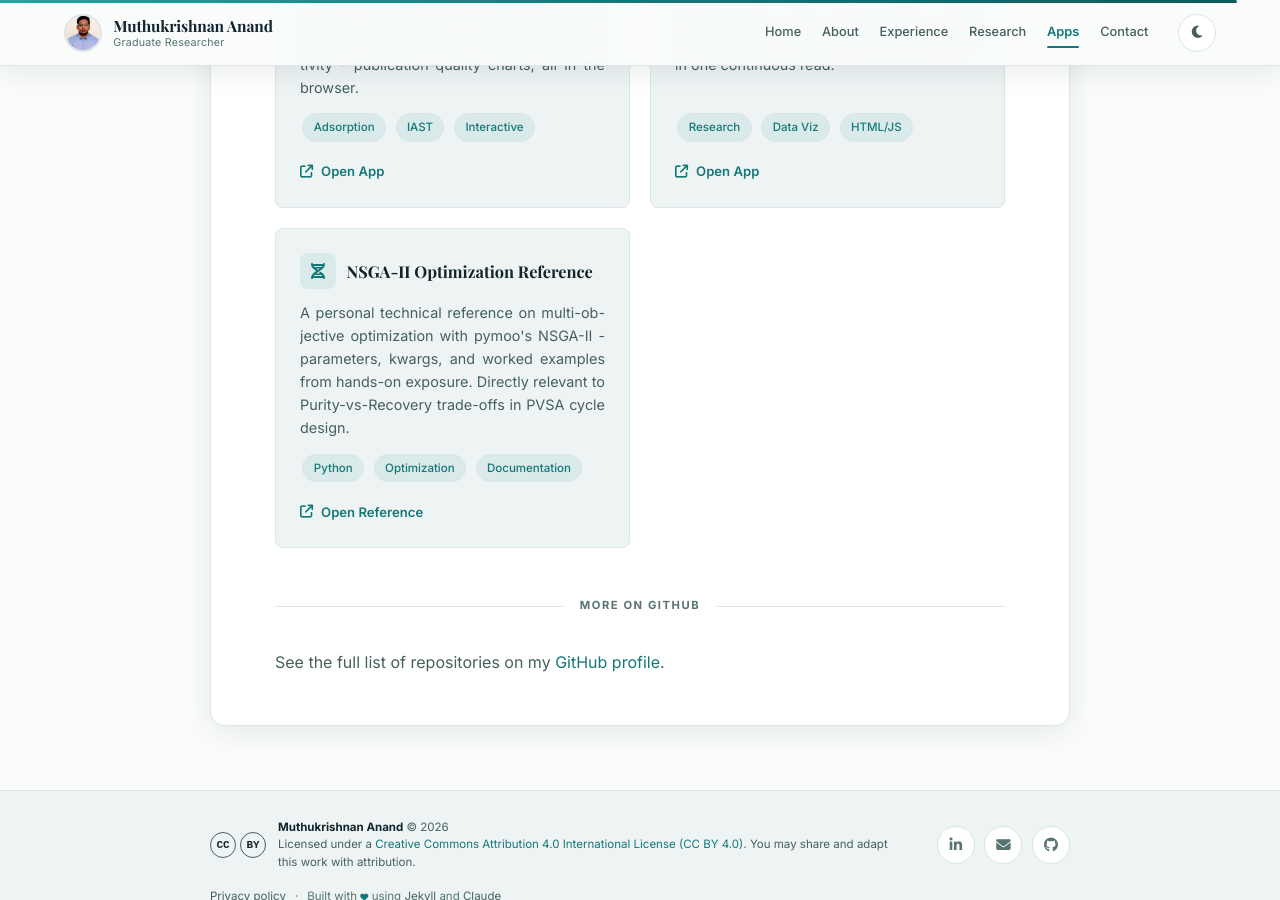
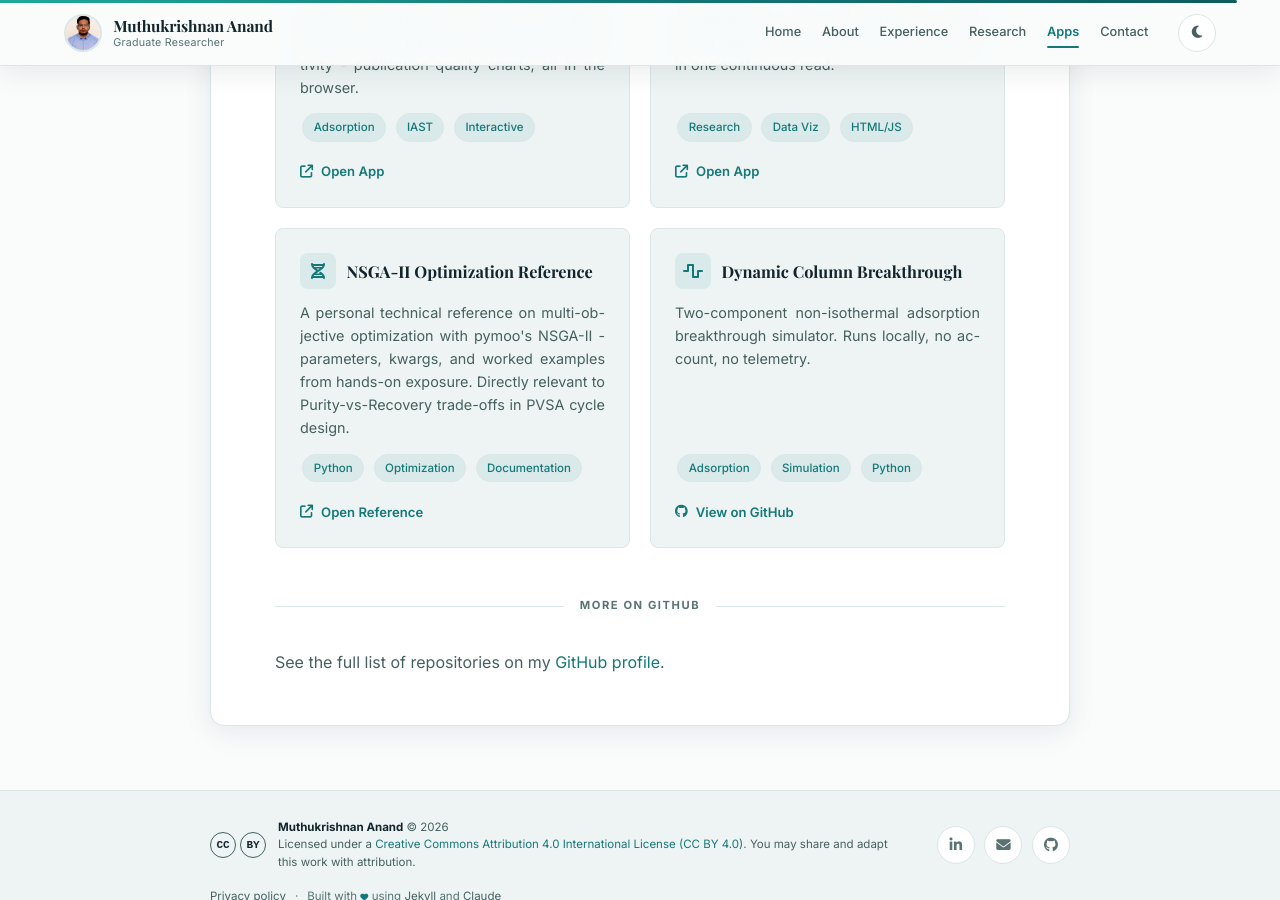
Before and after one commit to Mk-learning-python07/muthukrishnan.github.com, a Jekyll site: the page built from apps/index.md, in a window 1280 px wide and 900 px high, scrolled down 772 px. Built offline with Jekyll 4.4.1, drawn with Linux system fonts in a browser that asks for light colours; some web fonts are replaced.

Commit message:
Adding the Dynamic Column Breakthrough Simulator

```diff
--- a/apps/index.md
+++ b/apps/index.md
@@ -61,6 +61,22 @@ permalink: /apps/
     </a>
   </div>
 
+  <div class="project-card">
+    <div class="project-card-head">
+      <div class="project-icon"><i class="fas fa-wave-square"></i></div>
+      <div class="project-title">Dynamic Column Breakthrough</div>
+    </div>
+    <p class="project-desc">Two-component non-isothermal adsorption breakthrough simulator. Runs locally, no account, no telemetry.</p>
+    <div class="project-tags">
+      <span class="badge">Adsorption</span>
+      <span class="badge">Simulation</span>
+      <span class="badge">Python</span>
+    </div>
+    <a href="https://github.com/Mk-learning-python07/dynamic-column-breakthrough" class="project-link" target="_blank" rel="noopener noreferrer">
+      <i class="fab fa-github" aria-hidden="true"></i> View on GitHub
+    </a>
+  </div>
+
 </div>
 
 <div class="section-divider"><span>More on GitHub</span></div>
```
